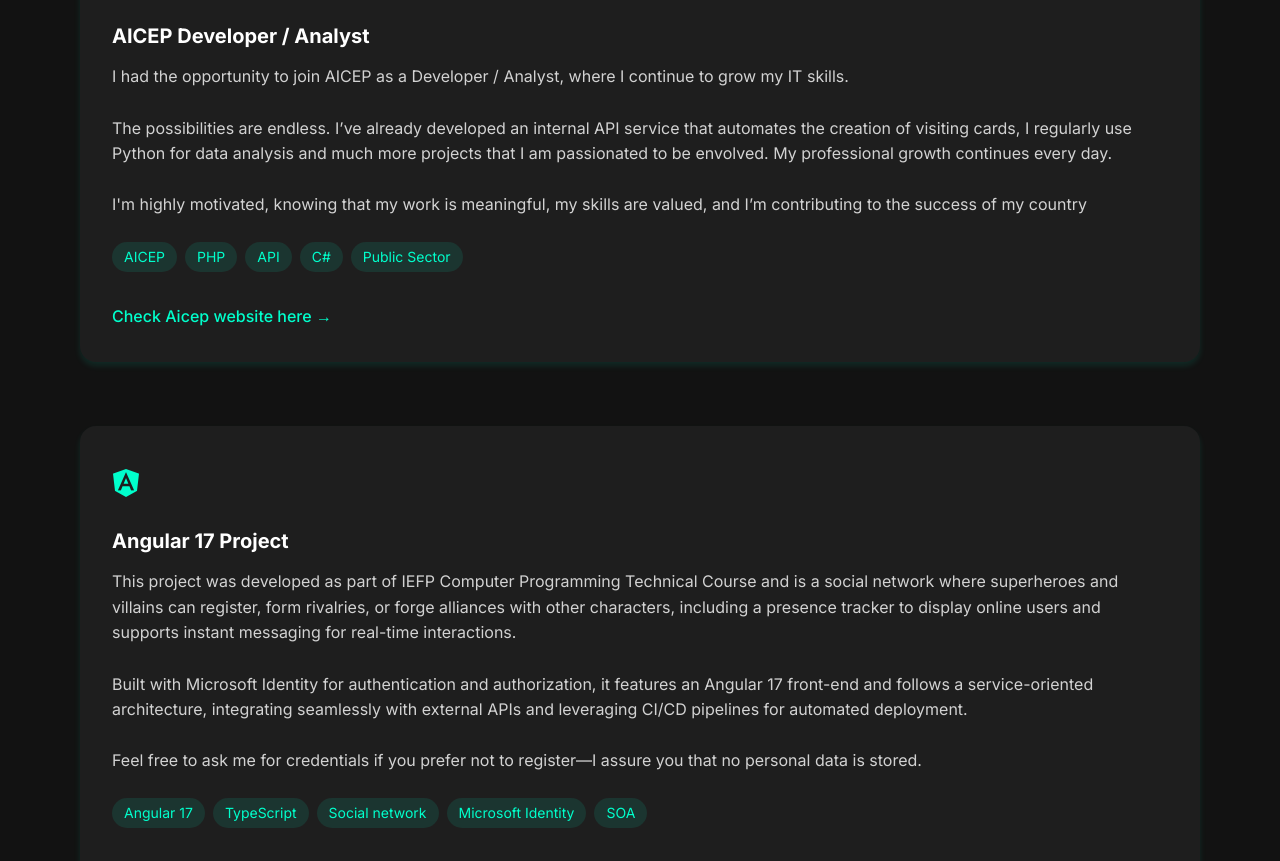
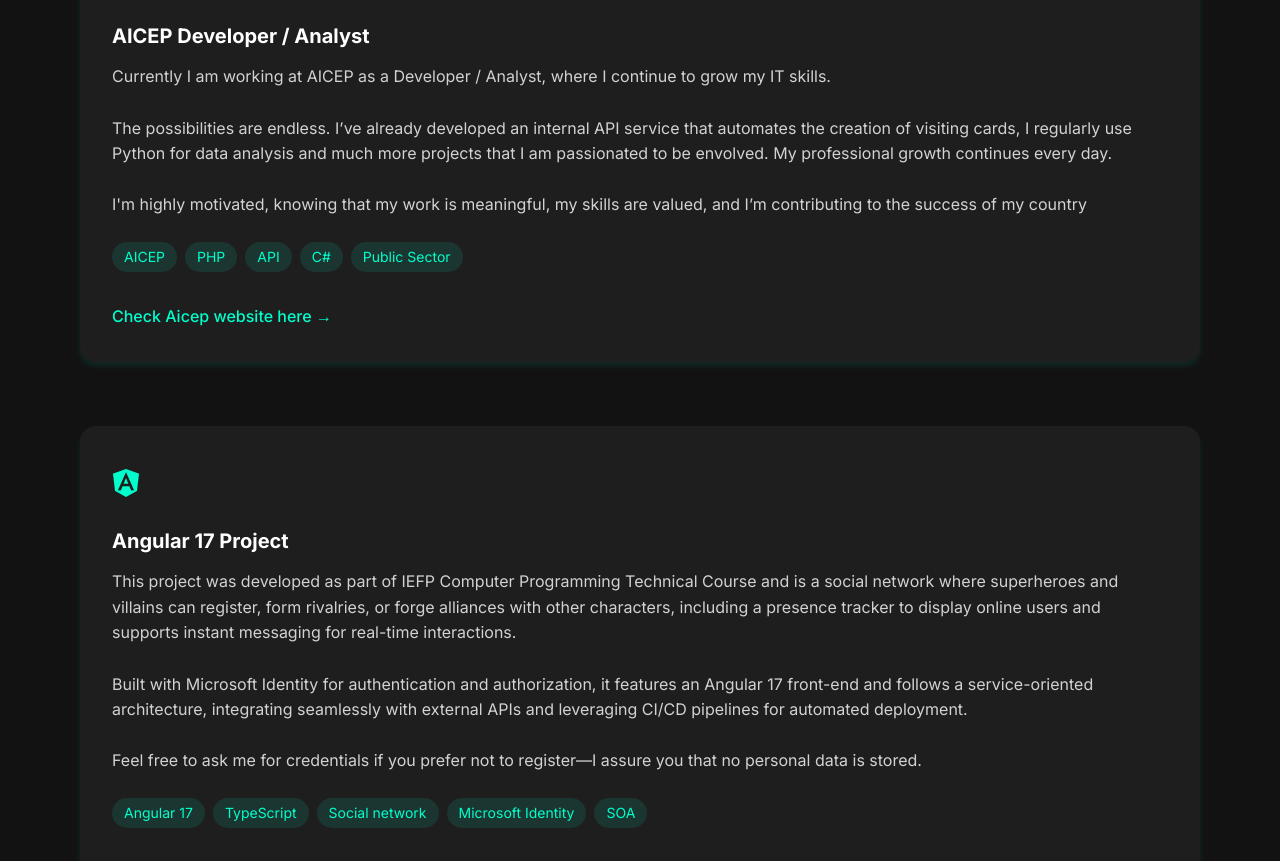
Before and after one commit to MahomedProgramador/Personal_website, a plain HTML site: page index.html in a window 1280 px wide. Shown: the part 1381-2242 px from the top of the page. Drawn offline with Linux system fonts and the light colour scheme.

Commit message:
Profile updated

```diff
--- a/index.html
+++ b/index.html
@@ -52,7 +52,7 @@
                             <img src="./Images/portugal-esfera-armilar.svg" alt="AICEP logo" class="icon-img" />
                         </div>
                         <h3 class="project__title">AICEP Developer / Analyst</h3>
-                        <p class="project__description">I had the opportunity to join AICEP as a Developer / Analyst, where I continue to grow my IT skills.
+                        <p class="project__description">Currently I am working at AICEP as a Developer / Analyst, where I continue to grow my IT skills.
                         <br><br>
                         The possibilities are endless. I’ve already developed an internal API service that automates the creation of visiting cards, I regularly use Python for data analysis and much more projects that I am passionated to be envolved. My professional growth continues every day.
                         <br><br>
```
